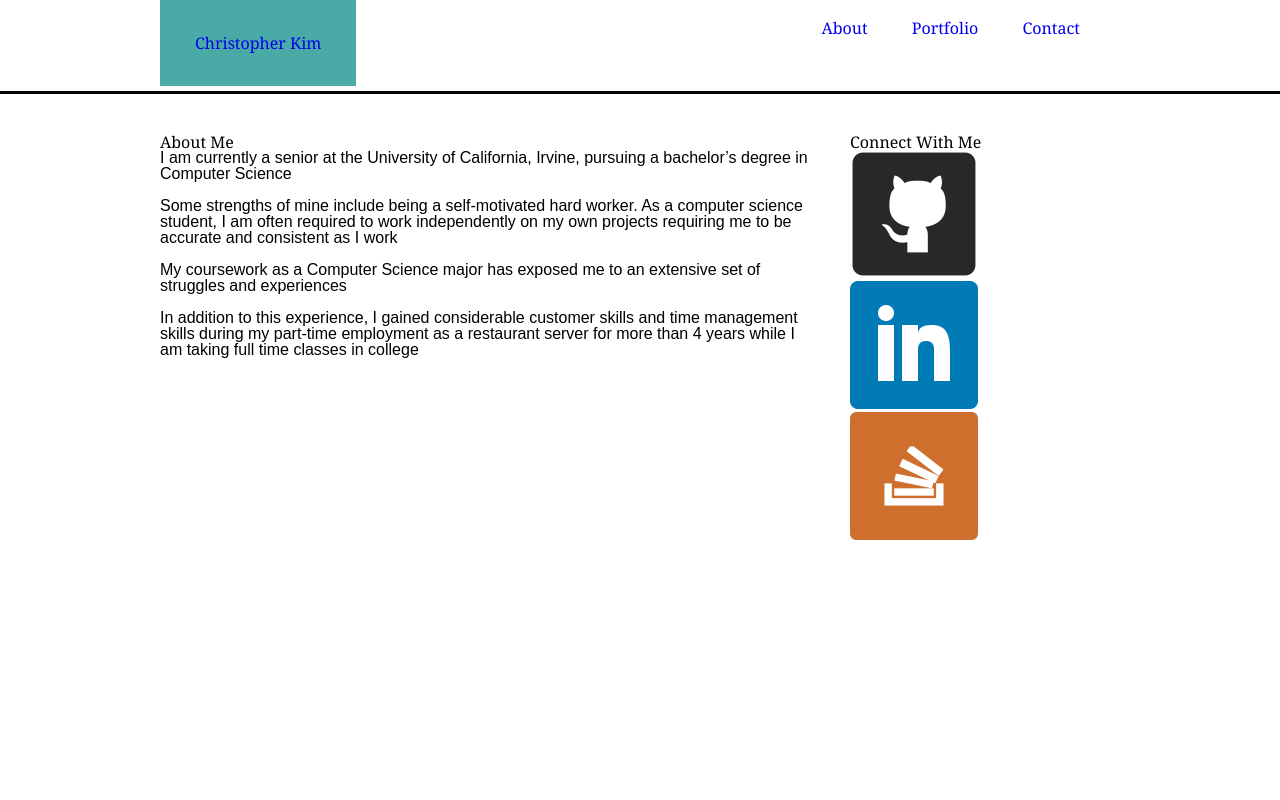
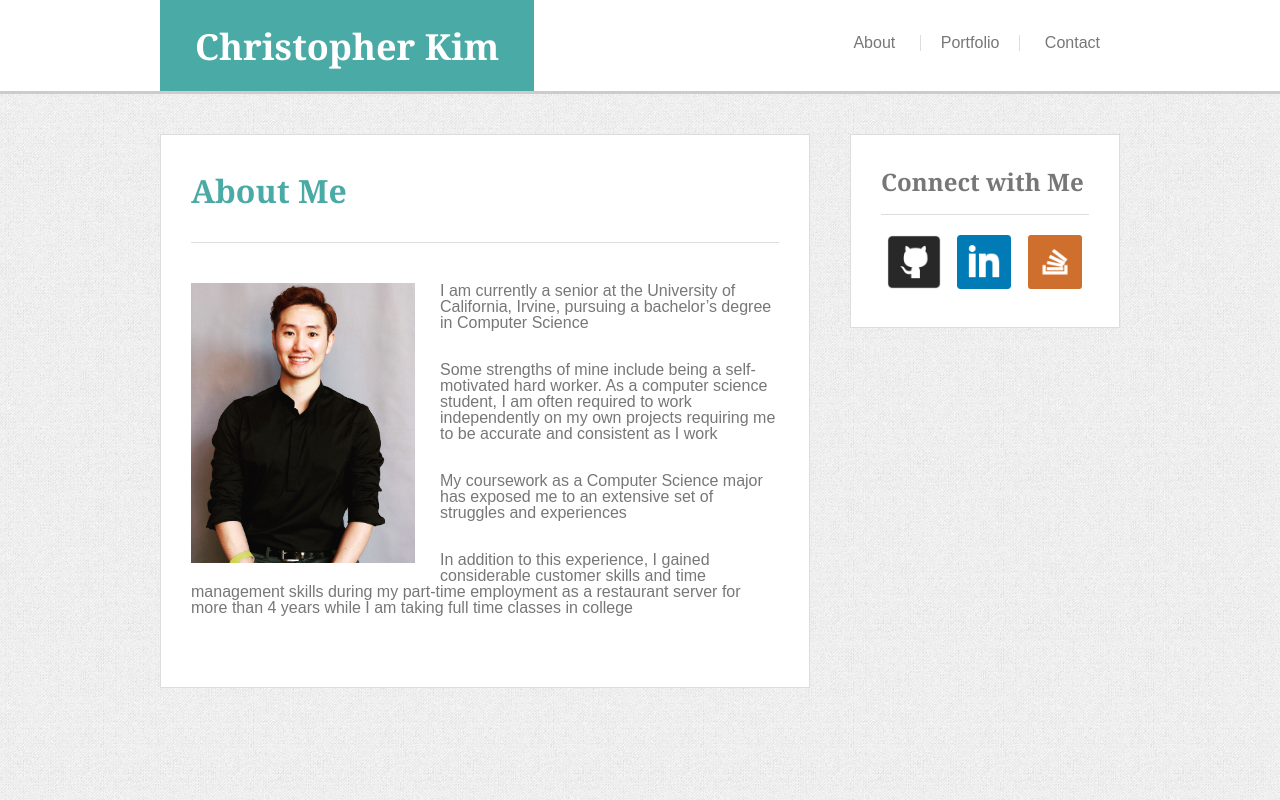
Before and after one commit to chrisms91/Basic-Portfolio, a plain HTML site: page index.html in a window 1280 px wide. Drawn offline with Linux system fonts and the light colour scheme.

Commit message:
finished index.html

```diff
--- a/css/style.css
+++ b/css/style.css
@@ -4,19 +4,41 @@ html {
 
 body {
 	font-family: 'Arial', 'Helvetica Neue', Helvetica, sans-serif;
-	background: url('image/grey_jean.png');
-	background-size: cover;
-	background-position: center;
+	color: #777777;
+	background-image: url("../image/gray_jean.png");
+	background-position: repeat;
 }
 
 header {
-	font-family: 'Georgia', Times, Times New Roman, serif;
+	color: #777777;
 }
 
-a {
+a, a:visited, a:active {
 	text-decoration: none;
+  color: inherit;
 }
 
+a:hover {
+	color: #4aaaa5;
+}
+
+.site-logo a:hover {
+	color: #ffffff;
+}
+
+img {
+	max-width: 100%;
+	height: 54px;
+}
+
+
+.img-profile {
+	float: left;
+	margin-right: 25px;
+	margin-bottom: 10px;
+	width: auto;
+	height: 280px;
+}
 .container {
 	width: 960px;
 	margin-right: auto;
@@ -24,8 +46,10 @@ a {
 }
 
 .site-header {
-	border-bottom: 3px solid black;
+	border-bottom: 3px solid #cccccc;
 	margin-bottom: 40px;
+	background: #ffffff;
+
 }
 
 .site-navbar {
@@ -36,14 +60,17 @@ a {
 
 .site-logo {
 	background: #4aaaa5;
+	color: #ffffff;
 	float: left;
-	padding: 35px 35px;
+	padding: 29px 35px;
+	font-family: 'Georgia', Times, Times New Roman, serif;
 }
 
 .site-navlist {
 	float: right;
 	text-align: center;
-	padding: 20px 20px;
+	/*padding: 20px 20px;*/
+	margin-top: 35px;
 }
 
 .site-navlist li {
@@ -52,13 +79,82 @@ a {
 	padding-left: 20px;
 }
 
+#navlist-border {
+	border-left: 1px solid #dddddd;
+	border-right: 1px solid #dddddd;
+}
+
 .main-section {
 	width: 650px;
 	float: left;
+	background: #ffffff;
+
+}
+
+.main-content {
+	padding: 40px 30px;
+	border: 1px solid #dddddd;
+}
+
+.main-header {
+	margin-bottom: 40px;
+	border-bottom: 1px solid #dddddd;
+	padding-bottom: 35px;
+	color: #4aaaa5;
+;
 }
 
 .aside-section {
 	width: 270px;
 	float: right;
-	padding: 0 auto;
+	background: #ffffff;
 }
+
+.aside-content {
+	padding: 35px 30px;
+	border: 1px solid #dddddd;
+}
+
+/*.aside-content li {
+	display: inline-block;
+}*/
+
+.aside-icon li {
+	margin-right: 6px;
+	margin-left: 6px;
+	display: inline-block;
+}
+
+.aside-header {
+	padding-bottom: 20px;
+	margin-bottom: 20px;
+	border-bottom: 1px solid #dddddd;
+}
+
+/* default setting */
+h1, h2, h3, h4, h5, h6 {
+	line-height: 1;
+	font-weight: bold;
+	font-family: 'Georgia', Times, 'Times New Roman', serif;
+}
+h1 {
+	font-size: 36px;
+}
+h2 {
+	font-size: 32px;
+}
+h3 {
+	font-size: 28px;
+}
+h4 {
+	font-size: 24px;
+}
+h5 {
+	font-size: 20px;
+}
+h6 {
+	font-size: 18px;
+}
+p {
+	margin-bottom: 15px;
+}
--- a/index.html
+++ b/index.html
@@ -22,7 +22,7 @@
 				<div class="site-navlist">
 					<ul>
 						<li><a href="index.html">About</a></li>
-						<li><a href="portfolio.html">Portfolio</a></li>
+						<li id="navlist-border"><a href="portfolio.html">Portfolio</a></li>
 						<li><a href="contact.html">Contact</a></li>
 					</ul>
 				</div>
@@ -34,12 +34,14 @@
 	<div class="container">
 		<!-- Main Section -->
 		<main class="main-section">
-			<header class="main-header">
-				<h2> About Me </h2>
-			</header>
 
 			<!-- Main Content -->
 			<div class="main-content">
+				<header class="main-header">
+					<h2> About Me </h2>
+				</header>
+
+				<img src="image/img_profile.jpg" class="img-profile">
 				<p> I am currently a senior at the University of California, Irvine, pursuing a bachelor’s degree in Computer Science </p><br>
 
 				<p> Some strengths of mine include being a self-motivated hard worker. As a computer science student, I am often required to work independently on my own projects requiring me to be accurate and consistent as I work </p><br>
@@ -52,12 +54,12 @@
 
 		<!-- Aside Section -->
 		<aside class="aside-section">
-			<header class="aside-header">
-				<h3> Connect With Me </h3>
-			</header>
 
 			<!-- Aside Content -->
 			<div class="aside-content">
+				<header class="aside-header">
+					<h4> Connect with Me </h4>
+				</header>
 				<ul class="aside-icon">
 					<li><a href="#"><img src="image/icon_github.png"></a></li>
 					<li><a href="#"><img src="image/icon_linkedin.png"></a></li>
```
Also changed, not shown: image/img_profile.JPG (added), 1 other file.
